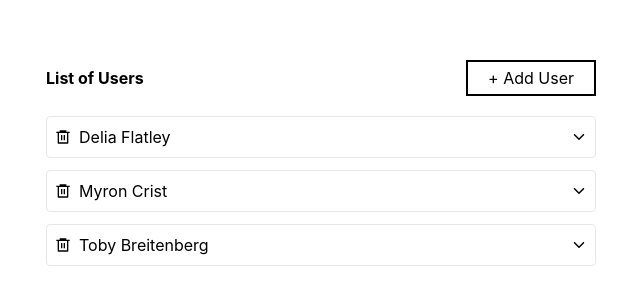
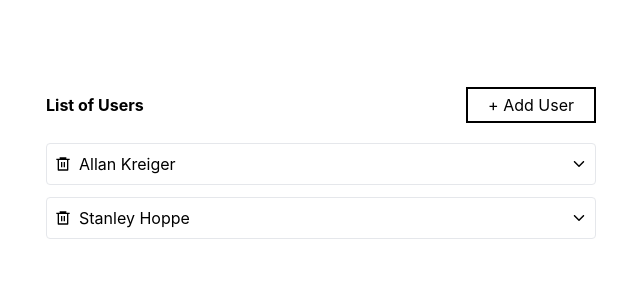
Before and after one commit to amangouste225/Redux-App, a React (Vite) app: page / in a window 1280 px wide. Shown: the part 237-542 px from the top of the page, without its empty margins (319-959 px from the left). Built offline with nearby package versions, Linux system fonts and the light colour scheme; data requests are answered from the project's data file.

Commit message:
creating reusablec thunk components

```diff
--- a/db.json
+++ b/db.json
@@ -1,16 +1,12 @@
 {
   "users": [
     {
-      "id": "2e54",
-      "name": "Delia Flatley"
+      "id": "d81a",
+      "name": "Allan Kreiger"
     },
     {
-      "id": "1a93",
-      "name": "Myron Crist"
-    },
-    {
-      "id": "71dd",
-      "name": "Toby Breitenberg"
+      "id": "b076",
+      "name": "Stanley Hoppe"
     }
   ],
   "album": [],
--- a/src/App.jsx
+++ b/src/App.jsx
@@ -1,29 +1,10 @@
-import AddBtn from "./components/AddBtn";
 import ListOfUsers from "./components/ListOfUsers";
 import "react-loading-skeleton/dist/skeleton.css";
-import { addUser } from "./store/thunks/addUser";
-import { useDispatch } from "react-redux";
-
-// or, if desiring a different locale
-// import { fakerDE as faker } from '@faker-js/faker';
 
 function App() {
-  const dispatch = useDispatch();
-
-  const handleAddUser = () => {
-    dispatch(addUser());
-  };
-
   return (
-    <div className="absolute -translate-x-1/2 -translate-y-1/2 top-1/2 left-1/2">
-      <div className="w-[550px] flex-col flex gap-5">
-        <div className="flex items-center justify-between">
-          <h2 className="font-bold">List of Users</h2>
-          <AddBtn onclick={handleAddUser}>+ Add User</AddBtn>
-        </div>
-
-        <ListOfUsers />
-      </div>
+    <div className="w-[550px] absolute -translate-x-1/2 -translate-y-1/2 top-1/2 left-1/2">
+      <ListOfUsers />
     </div>
   );
 }
--- a/src/components/ListOfUsers.jsx
+++ b/src/components/ListOfUsers.jsx
@@ -5,29 +5,38 @@ import { RiDeleteBin6Line } from "react-icons/ri";
 import { IoIosArrowDown } from "react-icons/io";
 import Skeleton from "react-loading-skeleton";
 import { removeUser } from "../store/thunks/removeUser";
+import AddBtn from "./AddBtn";
+import { addUser } from "../store/thunks/addUser";
 
 export default function ListOfUsers() {
-  const [isUserLoading, setIsUSerLoading] = useState(false);
+  const [isLoadingUsers, setLoadingUsers] = useState(false);
+  const [loadingUsersError, setLoadingUsersError] = useState(null);
+  const [isCreatingUser, setIsCreatingUser] = useState(false);
+  const [creatingUserError, setCreatingUserError] = useState(null);
 
   const dispatch = useDispatch();
-  const { isLoading, data, error } = useSelector((state) => state.users);
-  console.log(data);
+  const { data } = useSelector((state) => state.users);
+
+  const handleAddUser = () => {
+    setIsCreatingUser(true);
+    dispatch(addUser())
+      .unwrap()
+      .catch((err) => setCreatingUserError(err))
+      .finally(() => setIsCreatingUser(false));
+  };
 
   useEffect(() => {
-    setIsUSerLoading(true);
+    setLoadingUsers(true);
     dispatch(fetchUsers())
       .unwrap()
-      .then(() => {
-        console.log("SUCCESS");
-      })
-      .catch(() => {
-        console.log("FAILED");
-      });
+      .catch((err) => setLoadingUsersError(err))
+      .finally(() => setLoadingUsers(false));
   }, [dispatch]);
 
-  if (isLoading) return <Skeleton className="h-10" count={data.length} />;
+  if (isLoadingUsers)
+    return <Skeleton className="h-10 my-2" count={data.length} />;
 
-  if (error) return <div> Error fetching data...</div>;
+  if (loadingUsersError) return <div> Error fetching data...</div>;
 
   const renderedList = data.map((user) => {
     return (
@@ -43,5 +52,20 @@ export default function ListOfUsers() {
     );
   });
 
-  return <ul className="space-y-3">{renderedList}</ul>;
+  return (
+    <div className="flex-col flex gap-5">
+      <div className="flex items-center justify-between">
+        <h2 className="font-bold">List of Users</h2>
+        {isCreatingUser ? (
+          "Creating User..."
+        ) : (
+          <AddBtn onclick={handleAddUser}>+ Add User</AddBtn>
+        )}
+
+        {creatingUserError && "Error creating User..."}
+      </div>
+
+      <ul className="space-y-3">{renderedList}</ul>
+    </div>
+  );
 }
```
